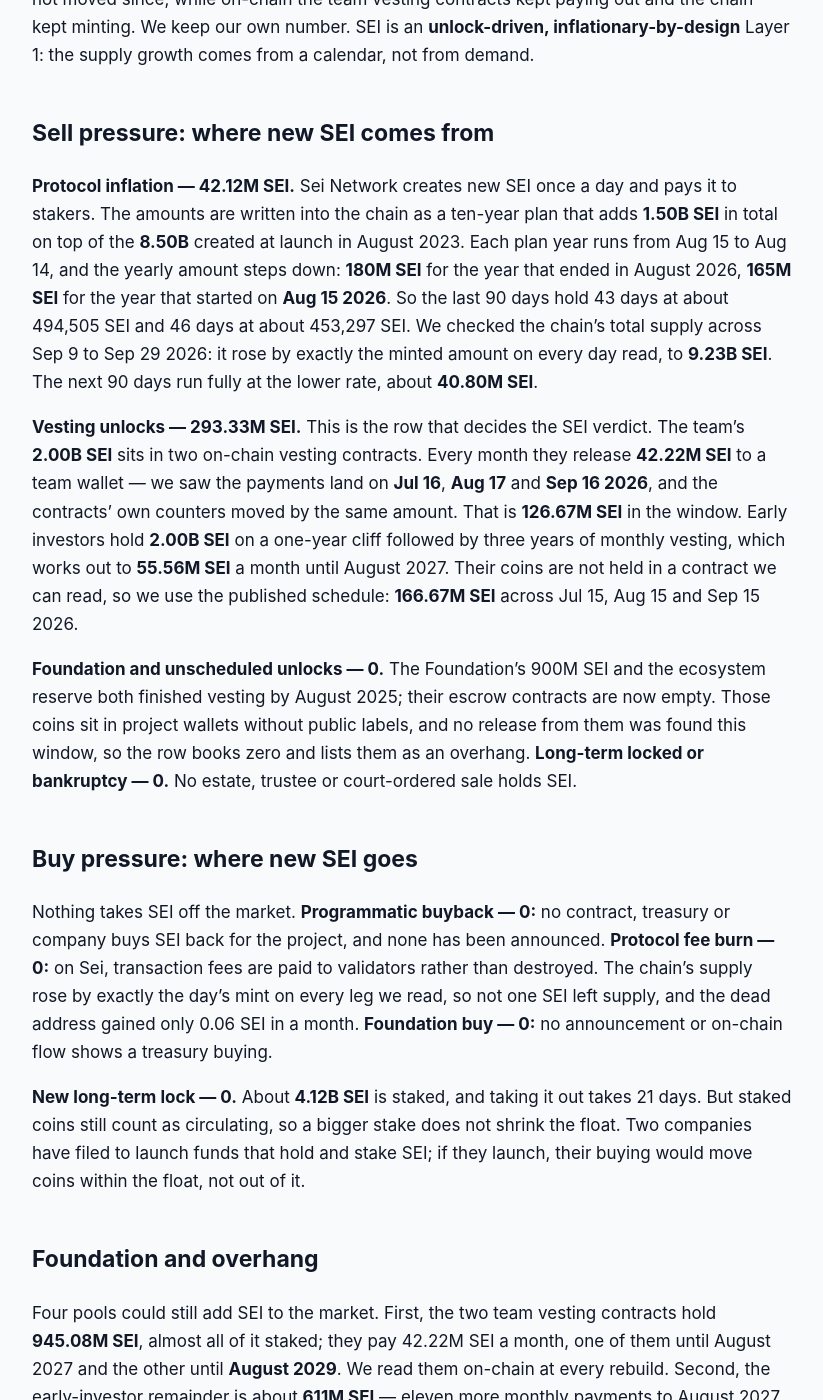
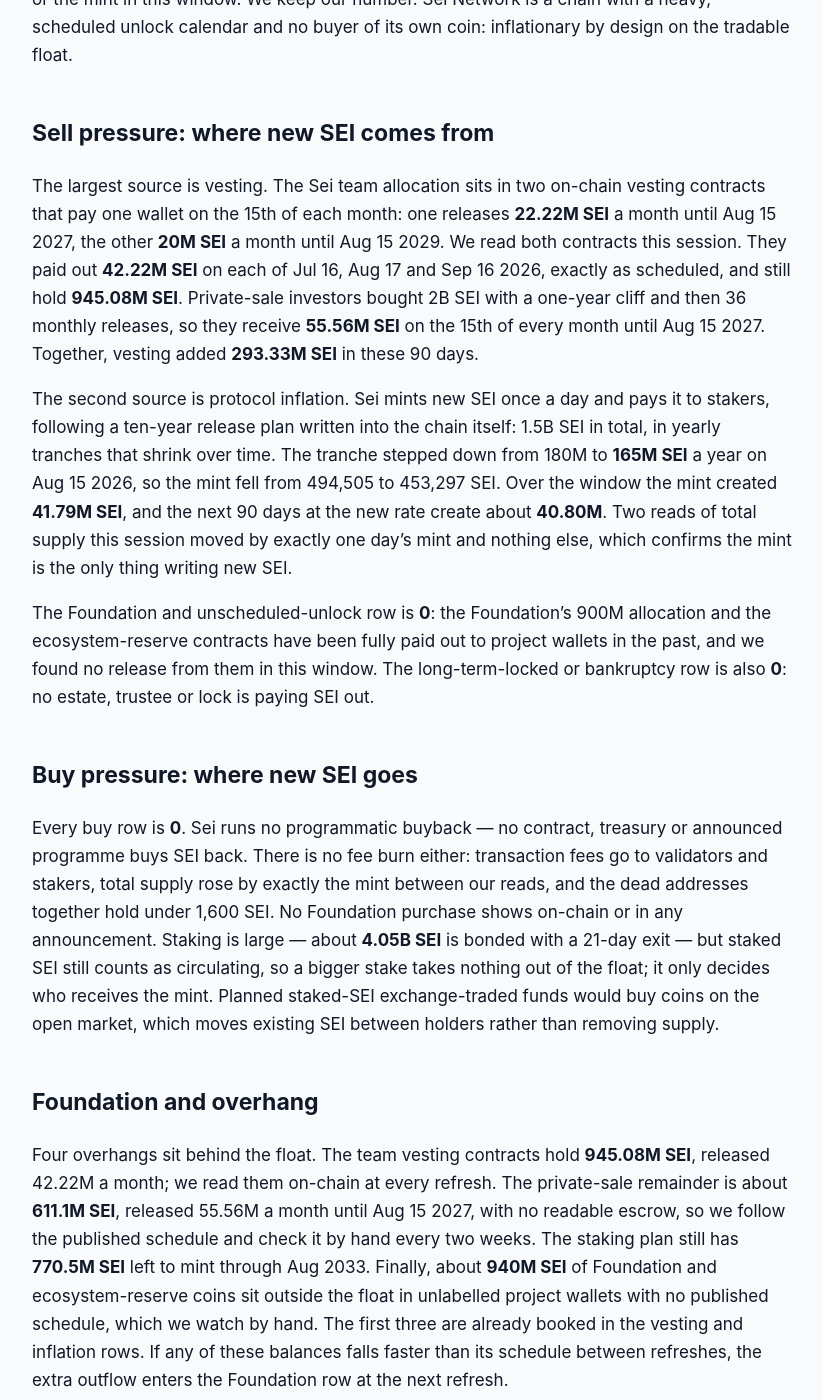
Before and after one commit to jeevansongmy-spec/mrnasdog-articles, a Jekyll site: the page built from crypto/sei-pressure-framework.md, in a window 1280 px wide and 1400 px high, scrolled down 641 px. Shown: the whole window, without its empty margins (228-1051 px from the left). Built offline with Jekyll 4.4.1, drawn with Linux system fonts in a browser that asks for light colours; some of the changed text lies outside the part shown.

Commit message:
publish: crypto/sei-pressure-framework

```diff
--- a/crypto/sei-pressure-framework.md
+++ b/crypto/sei-pressure-framework.md
@@ -1,57 +1,57 @@
 ---
-title:         "SEI Inflation Analysis · September 2026 · Supply growing · projected to keep growing"
-description:   "SEI supply is growing: 293M SEI of team and investor unlocks plus 42M newly minted gives +4.98% net in 90 days, about the same next. No burn, no buyback."
+title:         "SEI Inflation Analysis · October 2026 · Supply growing · projected to keep growing"
+description:   "SEI supply is growing: 293.33M SEI of team and investor unlocks plus 41.79M minted for stakers gives +4.98% net in 90 days, +4.96% next. No burn, no buyback."
 canonical_url: "https://mrnasdog.com/research/sei/inflation"
 tags:           ["crypto", "sei", "cosmos", "layer1"]
 published:     true
 ---
 
-Originally published at [SEI Inflation Analysis · September 2026 · Supply growing · projected to keep growing](https://mrnasdog.com/research/sei/inflation).
+Originally published at [SEI Inflation Analysis · October 2026 · Supply growing · projected to keep growing](https://mrnasdog.com/research/sei/inflation).
 
-# SEI Inflation Analysis · September 2026 · Supply growing · projected to keep growing
+# SEI Inflation Analysis · October 2026 · Supply growing · projected to keep growing
 
-SEI supply is growing fast, and it will keep growing. In the 90 days to **Sep 29 2026**, **335.45M SEI** reached the market against a circulating supply of **6.73B SEI** — a net rise of **+4.98%**, with nothing on the buy side to offset it. Most of it is not new money being printed: it is **293.33M SEI** of team and early-investor coins unlocking on a fixed monthly calendar, plus **42.12M SEI** of new coins the Sei Network pays to stakers. The next 90 days look almost the same, at **+4.96%**.
+SEI supply is growing fast and nothing takes it back. In the 90 days to Oct 7 2026, **335.12M SEI** reached the market — **293.33M** from team and private-sale vesting and **41.79M** newly minted for stakers — against **0** bought back or burned. That is **+4.98%** of the circulating supply, and the next 90 days project **+4.96%**, because the monthly unlocks run on a fixed calendar until Aug 15 2027 and the mint runs until Aug 2033.
 
 ## The verdict, in one paragraph
 
-The MrNasdog Pressure Framework reads SEI at **+4.98%** net supply growth over the last 90 days and **+4.96%** for the next 90. The inflation monitor reads only **+0.06%**, a gap of **4.92 percentage points**, so the page carries a ⚠ data-conflict chip. The reason is plain once you look: the circulating figure the monitor divides by rose every month until **Feb 16 2026** and has not moved since, while on-chain the team vesting contracts kept paying out and the chain kept minting. We keep our own number. SEI is an **unlock-driven, inflationary-by-design** Layer 1: the supply growth comes from a calendar, not from demand.
+The MrNasdog Pressure Framework reads SEI at **+4.98%** net new supply over the last 90 days and **+4.96%** over the next 90. The inflation monitor reads only **+0.01%**, a gap of **4.97 percentage points**, which is far over our 0.5-point line, so the page carries a ⚠ monitor gap chip. The reason is dated and checkable: the float figure the monitor divides by rose every month until Feb 16 2026 and has held near **6,733.3M SEI** since, so it sees none of the unlocks or the mint in this window. We keep our number. Sei Network is a chain with a heavy, scheduled unlock calendar and no buyer of its own coin: inflationary by design on the tradable float.
 
 ## Sell pressure: where new SEI comes from
 
-**Protocol inflation — 42.12M SEI.** Sei Network creates new SEI once a day and pays it to stakers. The amounts are written into the chain as a ten-year plan that adds **1.50B SEI** in total on top of the **8.50B** created at launch in August 2023. Each plan year runs from Aug 15 to Aug 14, and the yearly amount steps down: **180M SEI** for the year that ended in August 2026, **165M SEI** for the year that started on **Aug 15 2026**. So the last 90 days hold 43 days at about 494,505 SEI and 46 days at about 453,297 SEI. We checked the chain's total supply across Sep 9 to Sep 29 2026: it rose by exactly the minted amount on every day read, to **9.23B SEI**. The next 90 days run fully at the lower rate, about **40.80M SEI**.
+The largest source is vesting. The Sei team allocation sits in two on-chain vesting contracts that pay one wallet on the 15th of each month: one releases **22.22M SEI** a month until Aug 15 2027, the other **20M SEI** a month until Aug 15 2029. We read both contracts this session. They paid out **42.22M SEI** on each of Jul 16, Aug 17 and Sep 16 2026, exactly as scheduled, and still hold **945.08M SEI**. Private-sale investors bought 2B SEI with a one-year cliff and then 36 monthly releases, so they receive **55.56M SEI** on the 15th of every month until Aug 15 2027. Together, vesting added **293.33M SEI** in these 90 days.
 
-**Vesting unlocks — 293.33M SEI.** This is the row that decides the SEI verdict. The team's **2.00B SEI** sits in two on-chain vesting contracts. Every month they release **42.22M SEI** to a team wallet — we saw the payments land on **Jul 16**, **Aug 17** and **Sep 16 2026**, and the contracts' own counters moved by the same amount. That is **126.67M SEI** in the window. Early investors hold **2.00B SEI** on a one-year cliff followed by three years of monthly vesting, which works out to **55.56M SEI** a month until August 2027. Their coins are not held in a contract we can read, so we use the published schedule: **166.67M SEI** across Jul 15, Aug 15 and Sep 15 2026.
+The second source is protocol inflation. Sei mints new SEI once a day and pays it to stakers, following a ten-year release plan written into the chain itself: 1.5B SEI in total, in yearly tranches that shrink over time. The tranche stepped down from 180M to **165M SEI** a year on Aug 15 2026, so the mint fell from 494,505 to 453,297 SEI. Over the window the mint created **41.79M SEI**, and the next 90 days at the new rate create about **40.80M**. Two reads of total supply this session moved by exactly one day's mint and nothing else, which confirms the mint is the only thing writing new SEI.
 
-**Foundation and unscheduled unlocks — 0.** The Foundation's 900M SEI and the ecosystem reserve both finished vesting by August 2025; their escrow contracts are now empty. Those coins sit in project wallets without public labels, and no release from them was found this window, so the row books zero and lists them as an overhang. **Long-term locked or bankruptcy — 0.** No estate, trustee or court-ordered sale holds SEI.
+The Foundation and unscheduled-unlock row is **0**: the Foundation's 900M allocation and the ecosystem-reserve contracts have been fully paid out to project wallets in the past, and we found no release from them in this window. The long-term-locked or bankruptcy row is also **0**: no estate, trustee or lock is paying SEI out.
 
 ## Buy pressure: where new SEI goes
 
-Nothing takes SEI off the market. **Programmatic buyback — 0:** no contract, treasury or company buys SEI back for the project, and none has been announced. **Protocol fee burn — 0:** on Sei, transaction fees are paid to validators rather than destroyed. The chain's supply rose by exactly the day’s mint on every leg we read, so not one SEI left supply, and the dead address gained only 0.06 SEI in a month. **Foundation buy — 0:** no announcement or on-chain flow shows a treasury buying.
-
-**New long-term lock — 0.** About **4.12B SEI** is staked, and taking it out takes 21 days. But staked coins still count as circulating, so a bigger stake does not shrink the float. Two companies have filed to launch funds that hold and stake SEI; if they launch, their buying would move coins within the float, not out of it.
+Every buy row is **0**. Sei runs no programmatic buyback — no contract, treasury or announced programme buys SEI back. There is no fee burn either: transaction fees go to validators and stakers, total supply rose by exactly the mint between our reads, and the dead addresses together hold under 1,600 SEI. No Foundation purchase shows on-chain or in any announcement. Staking is large — about **4.05B SEI** is bonded with a 21-day exit — but staked SEI still counts as circulating, so a bigger stake takes nothing out of the float; it only decides who receives the mint. Planned staked-SEI exchange-traded funds would buy coins on the open market, which moves existing SEI between holders rather than removing supply.
 
 ## Foundation and overhang
 
-Four pools could still add SEI to the market. First, the two team vesting contracts hold **945.08M SEI**, almost all of it staked; they pay 42.22M SEI a month, one of them until August 2027 and the other until **August 2029**. We read them on-chain at every rebuild. Second, the early-investor remainder is about **611M SEI** — eleven more monthly payments to August 2027 — held off-chain, so we track it by the schedule. Third, the Foundation and ecosystem-reserve coins sit in unlabelled project wallets whose balance cannot be read; one tracker also lists a strategic slice of about 8.33M SEI a month, which no second source confirms. Fourth, about **774M SEI** of the staking plan is still to be created, through August 2033.
+Four overhangs sit behind the float. The team vesting contracts hold **945.08M SEI**, released 42.22M a month; we read them on-chain at every refresh. The private-sale remainder is about **611.1M SEI**, released 55.56M a month until Aug 15 2027, with no readable escrow, so we follow the published schedule and check it by hand every two weeks. The staking plan still has **770.5M SEI** left to mint through Aug 2033. Finally, about **940M SEI** of Foundation and ecosystem-reserve coins sit outside the float in unlabelled project wallets with no published schedule, which we watch by hand. The first three are already booked in the vesting and inflation rows. If any of these balances falls faster than its schedule between refreshes, the extra outflow enters the Foundation row at the next refresh.
 
-Exchange wallets are kept out of this list: one exchange wallet alone holds 760M SEI, but those coins belong to its customers. If any of these pools falls between two rebuilds and the coins are not already counted above, that outflow goes into the Foundation and unscheduled row at the next rebuild.
+## How SEI compares to other high-speed Layer 1s
 
-## How SEI compares to other young Layer 1 chains
+SEI belongs to the newer class of fast Layer 1 chains launched in 2023 with large insider allocations — the same structural shape as Sui and Aptos. In all three, the dominant supply force is not the staking reward but the monthly release of team and investor coins, and in all three that calendar, not market demand, sets the pace of new supply. SEI's team and private sale together hold 40% of the 10B cap, and the private-sale stream alone keeps the monthly flow near 100M SEI until Aug 2027.
 
-SEI belongs to the class of venture-backed Layer 1 chains that launched with a large locked share and pay stakers from a fixed plan. Its closest cousins are the other high-speed chains that launched in 2023, which also release team and investor coins on the same date every month. What sets SEI apart is the balance of the two sources: the monthly unlocks are about **seven times** the size of the staking mint. For SEI, the question is less "how much is minted" and more "how much is still locked, and when does it open".
+Against Ethereum, the contrast is the burn. Ethereum destroys part of every fee, which offsets some of its issuance; Sei Network pays all fees to validators, so nothing offsets its mint. Against older Cosmos-SDK chains like Cosmos Hub, which mint a percentage of supply to stakers with no fixed end, Sei's mint is capped: the 1.5B plan is a fixed amount that shrinks every August and ends in 2033, so SEI has a hard 10B ceiling that those chains lack.
 
-Against mature chains the difference is clear. A chain like Ethereum has no vesting left at all and burns part of every fee, so its supply grows by a fraction of one percent over 90 days. A hard-capped chain like Bitcoin adds a fixed, shrinking amount per block. SEI has a hard cap of **10B SEI**, but no fee burn and no buyback, so nothing pushes back against the calendar. Its staking plan also shrinks every August, which helps less than it sounds: the mint is the small part.
-
-The unlock pace itself will slow. The investor schedule ends in **August 2027**, and one of the two team contracts ends then too. After that, the monthly unlock falls from about **97.78M SEI** to **20M SEI** until August 2029. Until then, SEI stays among the faster-growing supplies we track.
+The practical reading: SEI's inflation is front-loaded. Once the private-sale stream ends on Aug 15 2027, the monthly flow drops to the team contracts (20M SEI a month to 2029) plus a smaller mint, and the 90-day figure should fall well below today's level. Until then, roughly 5% of the float arrives every quarter.
 
 ## What to watch in the next 90 days
 
-**Oct 15 2026, Nov 15 2026 and Dec 15 2026:** the next three monthly unlocks, about **97.78M SEI** each — 42.22M from the team contracts and 55.56M for early investors. The team contracts are already moving coins out of staking ahead of the October payment. **Oct 23 2026:** the target date for one staked-SEI fund; fund buying would add demand but would not change supply. **The mint to stakers:** steady at about 453,297 SEI a day until August 2027, unless a governance vote changes the plan — none is pending. **The Foundation wallets:** any sale from the unlabelled reserve would add a new row.
+The next three monthly unlocks land on **Oct 15 2026**, **Nov 15 2026** and **Dec 15 2026**, each about **97.78M SEI**; the team contracts are already unstaking 42.22M SEI that becomes free on Oct 14 2026, ready for the first of them.
+
+Planned staked-SEI funds have set **Oct 23 2026** as an effective date for at least one product; they would buy existing SEI and stake most of it, which changes who holds SEI, not how much exists.
+
+A software upgrade to v6.7 is in its governance vote now, and the Giga upgrade rollout continues; neither changes the mint plan or the vesting contracts as written, and any change to either would show in the chain's own parameters, which we re-read at every rebuild.
+
+We also watch for any move out of the unlabelled Foundation and ecosystem-reserve wallets, and for the monitor's float figure to start updating again, which would close most of today's gap.
 
 ## Summary
 
-SEI is inflationary by design: the Pressure Framework counts **335.45M SEI** reaching the market in 90 days against **6.73B** in circulation, **+4.98%**, and projects **+4.96%** for the next 90 days. The main driver is the monthly release of team and early-investor coins, about 97.78M SEI a month, with a smaller mint to stakers each day on top. There is no fee burn and no buyback, so nothing offsets it. The pace should ease only after August 2027, when the investor schedule ends; until then, the 10B SEI cap is a ceiling, not a brake.
+SEI is inflationary on the tradable float: **335.12M SEI** reached the market in 90 days — 293.33M from team and private-sale vesting and 41.79M from the staking mint — and nothing was bought back or burned, for a net **+4.98%** and a projected **+4.96%** next. The structure is a fixed monthly unlock calendar plus a shrinking ten-year mint. The key risk is the steady 97.78M SEI monthly release meeting demand that has to absorb it with no protocol buyer. The ceiling is the 10B cap, and the heaviest stream ends on Aug 15 2027.
 
----
-
-*MrNasdog Pressure Framework analysis of SEI, Metric 1 — Inflation. Data + explanation only. Not financial advice. Checked Sep 29 2026.*
+*MrNasdog Pressure Framework analysis of SEI, Metric 1 — Inflation. Data + explanation only. Not financial advice. Checked Oct 8 2026.*
```
